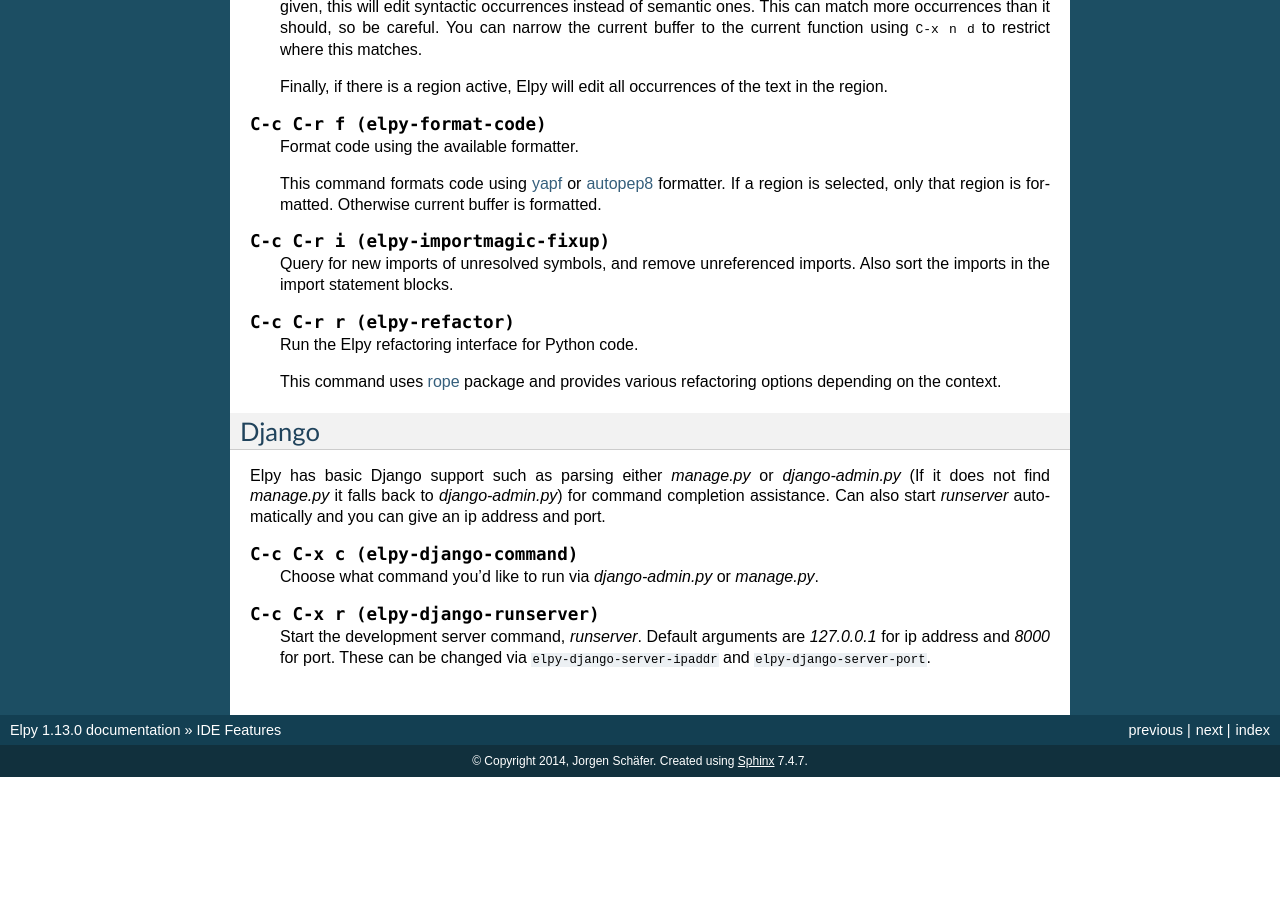
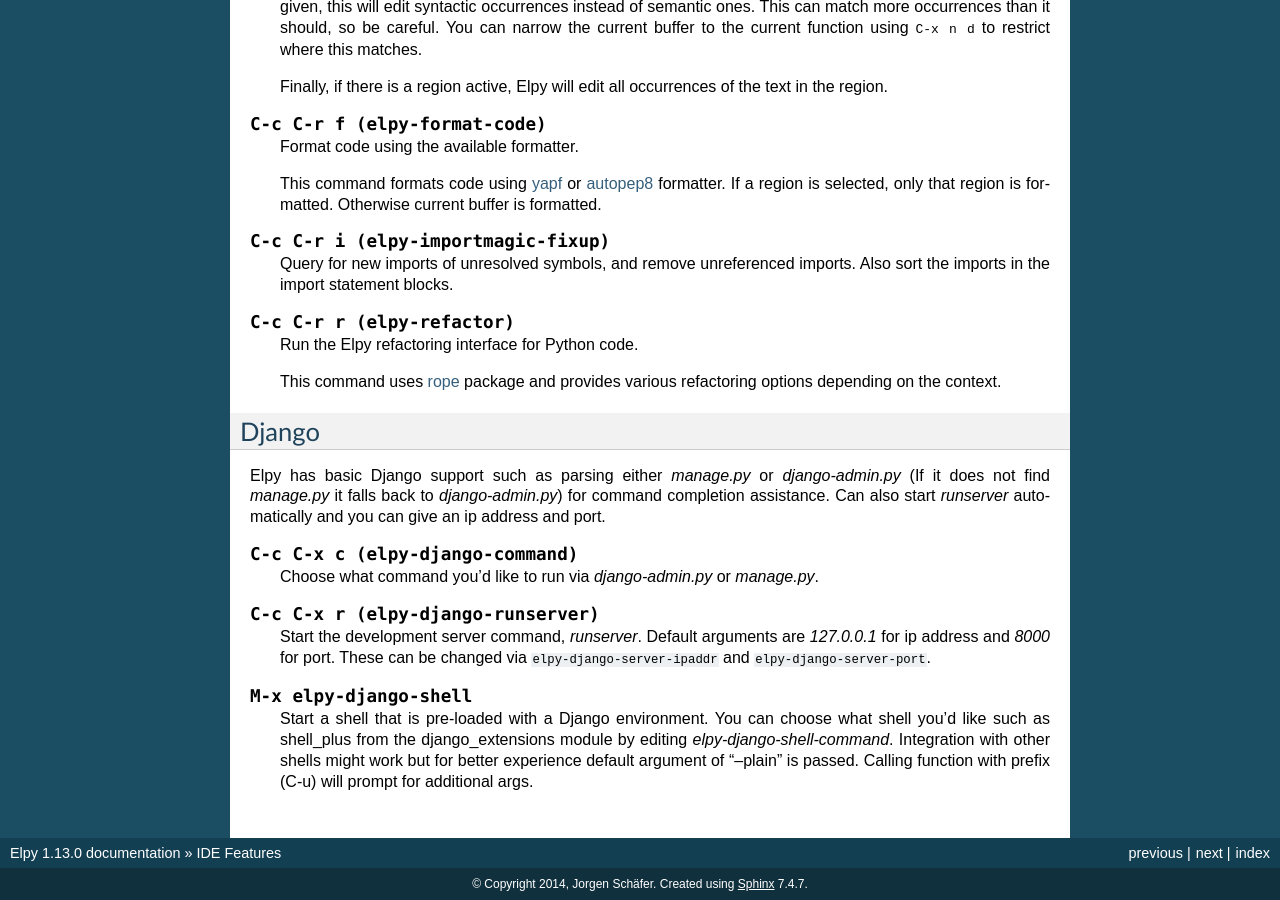
Before and after one commit to jorgenschaefer/elpy, a Sphinx documentation site: the page built from docs/ide.rst, in a window 1280 px wide and 900 px high, scrolled down 4305 px. Built offline with Sphinx 7.4.7, drawn with Linux system fonts in a browser that asks for light colours; before the commit the page ends 5082 px from its top, so only the background shows below that.

Commit message:
Add django shells
Can load up a python shell that's already loaded with Django
environment. Can also set what shell they want to use. The
"--plain" flag is used to avoid formating errors. For example if we set
the shell to "bpython", it will not work. Using that flag makes shell
process use default interpreter.

```diff
--- a/docs/ide.rst
+++ b/docs/ide.rst
@@ -390,7 +390,13 @@ Can also start `runserver` automatically and you can give an ip address and port
 .. command:: elpy-django-runserver
    :kbd: C-c C-x r
 
-
    Start the development server command, `runserver`. Default arguments are `127.0.0.1` for
    ip address and `8000` for port. These can be changed via ``elpy-django-server-ipaddr`` and
    ``elpy-django-server-port``.
+
+.. command:: elpy-django-shell
+
+   Start a shell that is pre-loaded with a Django environment. You can choose what shell you'd
+   like such as shell_plus from the django_extensions module by editing `elpy-django-shell-command`.
+   Integration with other shells might work but for better experience default argument of "--plain"
+   is passed. Calling function with prefix (C-u) will prompt for additional args.
```
Also changed, not shown: 1 other file.
